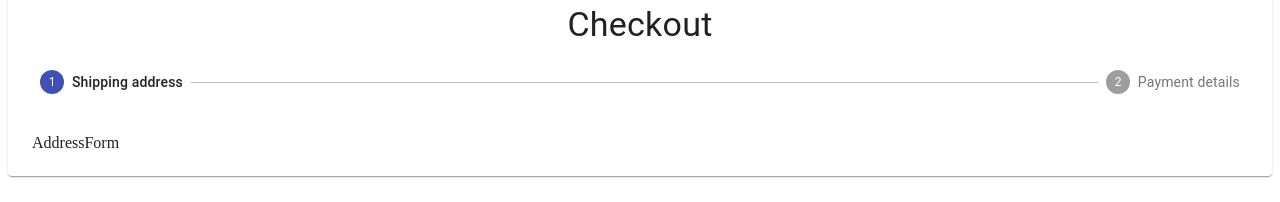
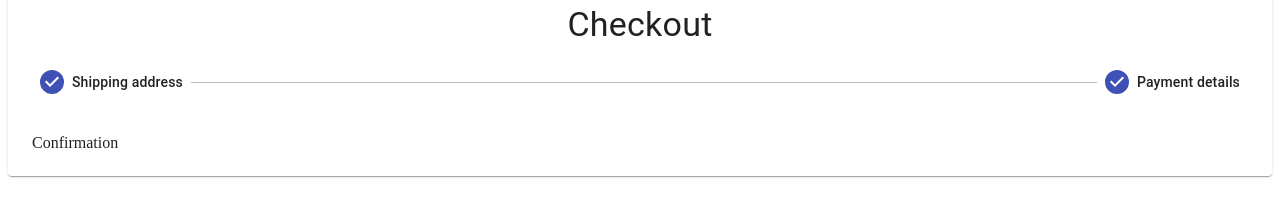
Before and after one commit to bishalr0y/e-commerce, a React (Create React App) app: page /checkout in a window 1280 px wide. Shown: the part 155-357 px from the top of the page. Built offline with nearby package versions, Linux system fonts and the light colour scheme; no server answers.

Commit message:
fix active state count

```diff
--- a/src/components/CheckoutForm/Checkout/Checkout.jsx
+++ b/src/components/CheckoutForm/Checkout/Checkout.jsx
@@ -7,7 +7,7 @@
 const steps = ['Shipping address', 'Payment details'];
 
 const Checkout = () => {
-    const [activeStep, setActiveStep] = useState(0);
+    const [activeStep, setActiveStep] = useState(2);
     const classes = useStyles();
 
     const Confirmation = () => (
@@ -25,7 +25,7 @@
             <main className={classes.layout} />
             <Paper className={classes.paper}>
                 <Typography variant="h4" align="center">Checkout</Typography>
-                <Stepper activeStep={0} className={classes.stepper}>
+                <Stepper activeStep={activeStep} className={classes.stepper}>
                     {steps.map((step) => (
                         <Step key={step}>
                             <StepLabel>{step}</StepLabel>
```
